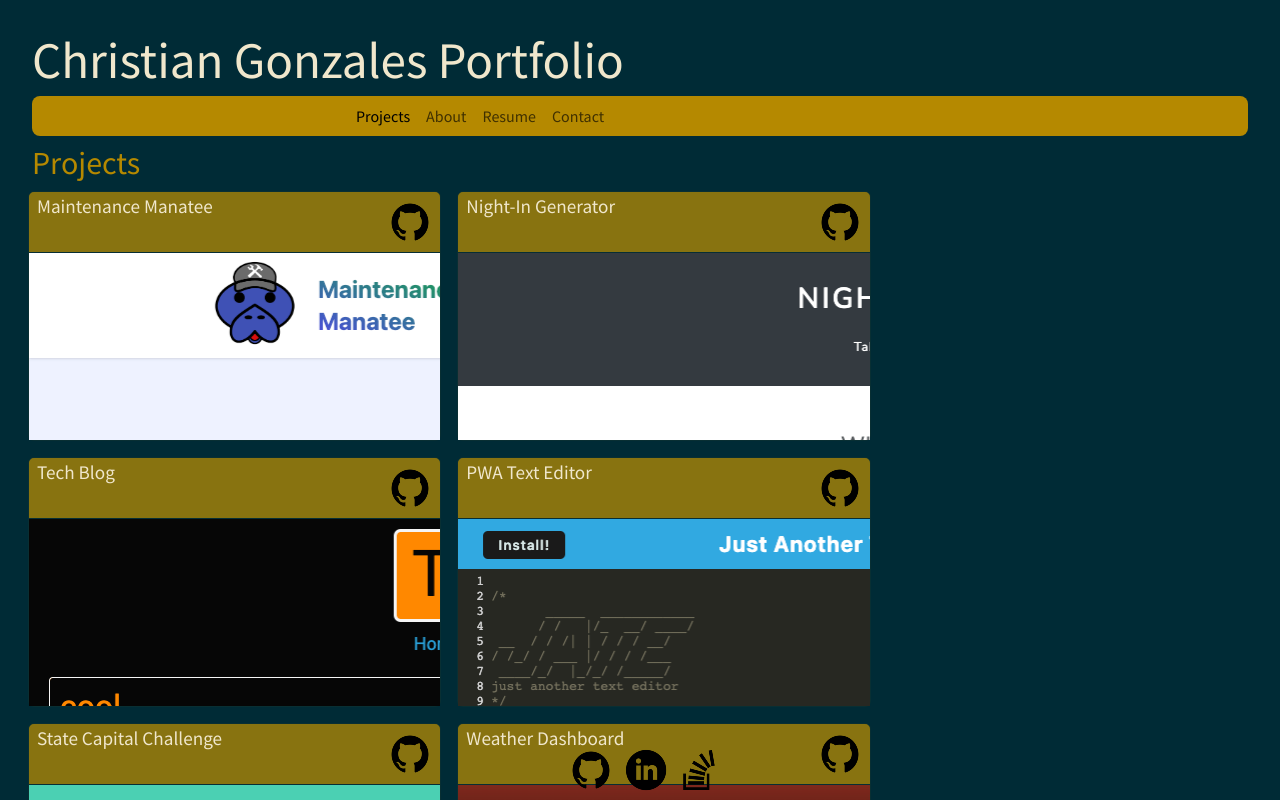
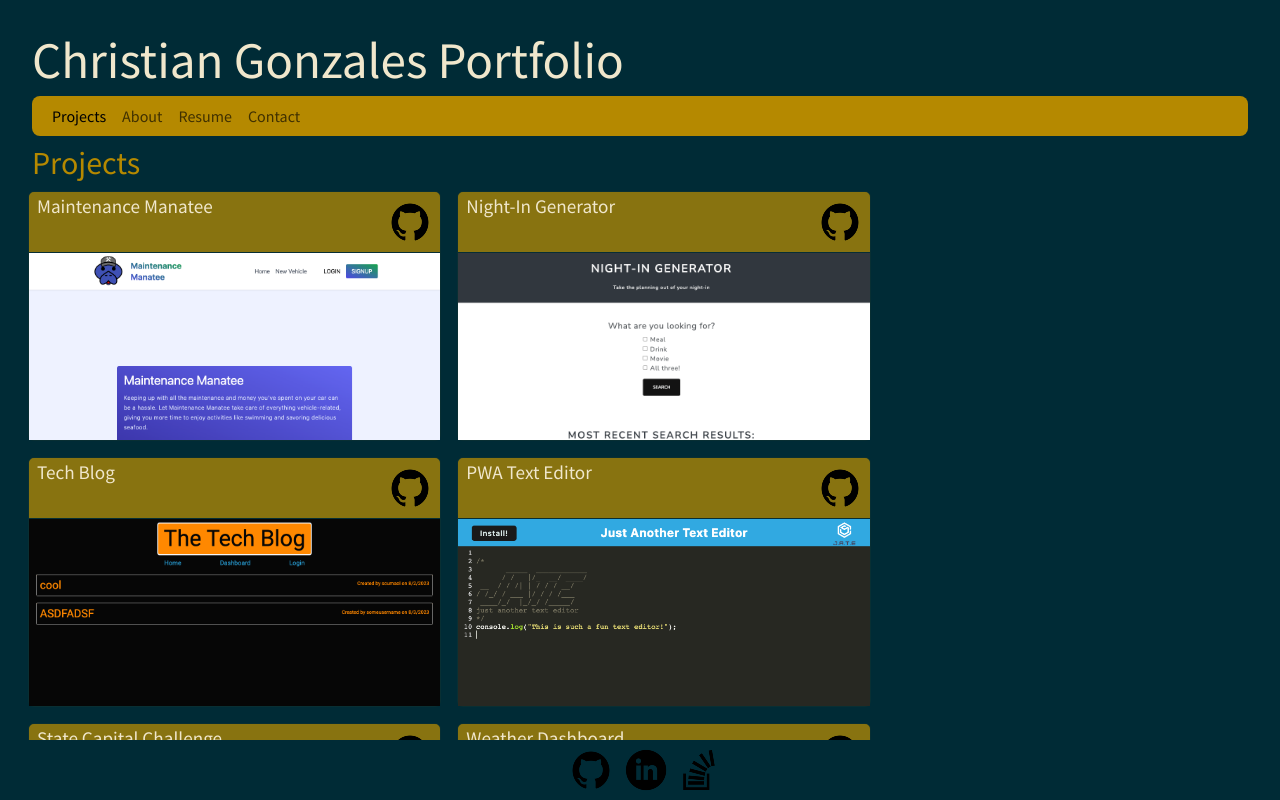
Before and after one commit to cdgonzo23/professional-portfolio-react, a React (Vite) app: page / in a window 1280 px wide. Shown: the top 800 px of the page. Built offline with nearby package versions, Linux system fonts and the light colour scheme.

Commit message:
conitnue to add styling and added conctact form validation

```diff
--- a/src/components/Header.jsx
+++ /dev/null
@@ -1,3 +0,0 @@
-export default function Header() {
-  return <h1>Christian Gonzales Portfolio</h1>
-}
--- a/src/components/PageRender.jsx
+++ b/src/components/PageRender.jsx
@@ -1,5 +1,4 @@
 import { useState } from 'react';
-import Header from './Header';
 import Nav from './Nav';
 import Footer from './Footer';
 import Projects from './pages/Projects';
@@ -28,7 +27,7 @@ export default function PortfolioContainer() {
     return (
       <>
       <header>
-        <Header />
+        <h1>Christian Gonzales Portfolio</h1>
         <nav className='navbar navbar-expand-lg bg-primary'>
           {/* passing the current page and the page change handler */}
           <Nav currentPage={currentPage} handlePageChange={handlePageChange} />
--- a/src/components/pages/About.jsx
+++ b/src/components/pages/About.jsx
@@ -4,7 +4,7 @@ function About() {
   return (
     <>
     <h2>About</h2>
-    <img className='selfie' src={Selfie} alt="selfie"/>
+    <img className='selfie' style={{ width: 125, height: 125 }} src={Selfie} alt="selfie"/>
     <p>
       Lorem ipsum dolor sit amet consectetur adipisicing elit. Accusamus totam quia ullam quasi quae debitis nostrum, labore corrupti temporibus fugiat! Cupiditate eos, earum inventore laudantium nostrum dicta possimus. Autem, ducimus.
     </p>
--- a/src/components/pages/Contact.jsx
+++ b/src/components/pages/Contact.jsx
@@ -1,20 +1,24 @@
 function Contact() {
+    const handleSubmit = (event) => {
+        event.preventDefault();
+    }
+
   return (
     <>
     <h2>Contact Me!</h2>
-    <form>
+    <form onSubmit={handleSubmit}>
         <fieldset>
             <div className="form-group">
                 <label className="form-label mt-4">Name:</label>
-                <input type="text" className="form-control" placeholder="Enter Name" />
+                <input type="text" className="form-control" placeholder="Enter Name" required />
             </div>
             <div className="form-group">
                 <label className="form-label mt-4">Email:</label>
-                <input type="email" className="form-control" placeholder="Enter Email" />
+                <input type="email" className="form-control" placeholder="Enter Email" required />
             </div>
             <div className="form-group">
                 <label className="form-label mt-4">Message:</label>
-                <textarea type="text" className="form-control" rows={3}></textarea>
+                <textarea type="text" className="form-control" rows={3} required></textarea>
             </div>
             <button type="submit" className="btn btn-primary">Submit</button>
         </fieldset>
--- a/src/components/pages/Projects.jsx
+++ b/src/components/pages/Projects.jsx
@@ -15,7 +15,7 @@ function Projects() {
           <img src={GitHub} alt='GitHub Logo'/>
           </a>
         </div>
-        <div className='card-body' style={{backgroundImage: `url(${project.src})`}}></div>
+        <div className='card-body' style={{backgroundImage: `url(${project.src})`, backgroundSize: 'cover'}}></div>
       </div>
       ))}
     </div>
--- a/src/index.css
+++ b/src/index.css
@@ -23,10 +23,6 @@ h2 {
 .navbar {
   padding: 0;
   border-radius: 8px;
-}
-
-.container-fluid {
-  width: 50%;
 }
 
 .card {
@@ -58,4 +54,5 @@ footer {
   bottom: 0;
   right: 0;
   text-align: center;
+  background-color: #002b36;
 }
```
Also changed, not shown: src/assets/night-in-generator.png.
